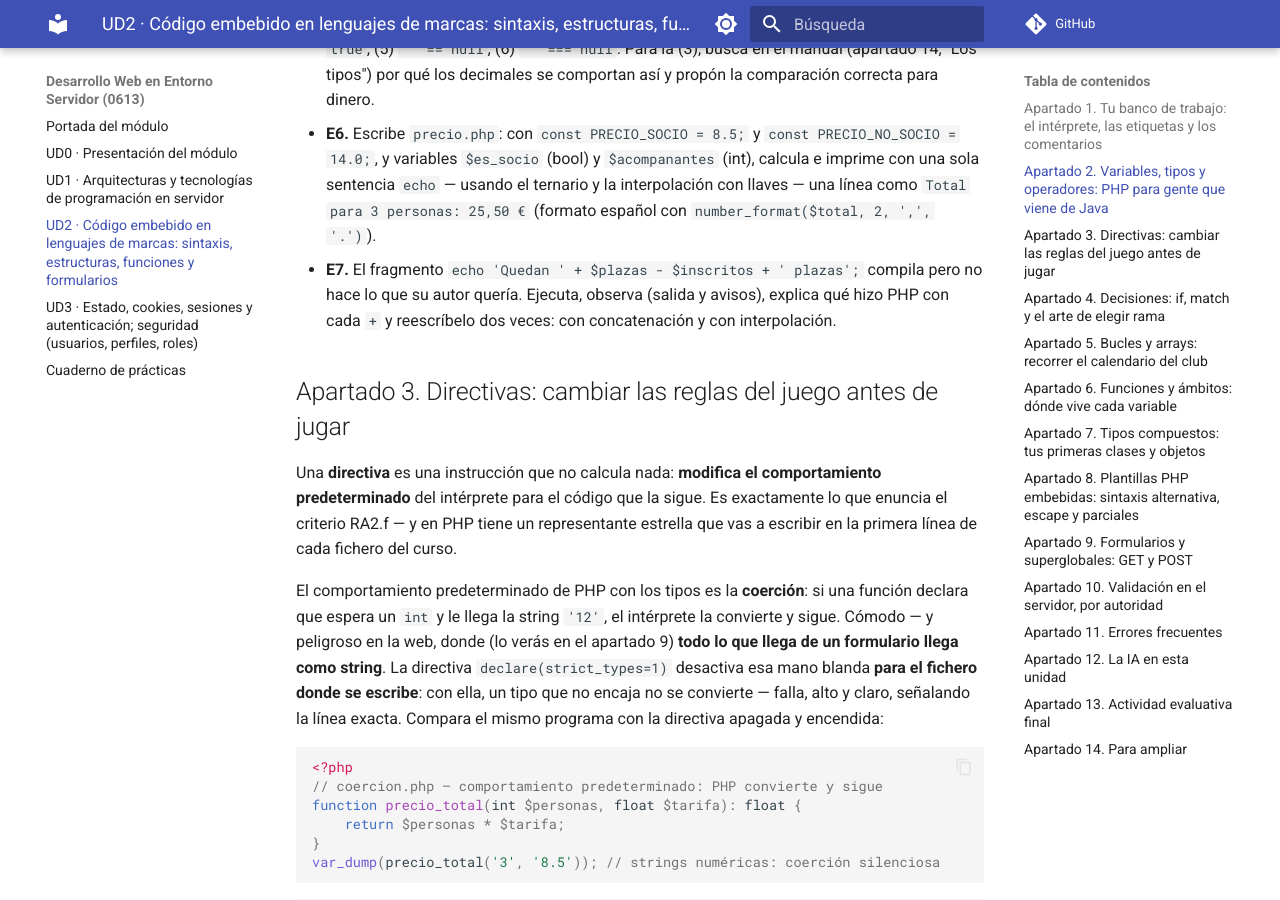
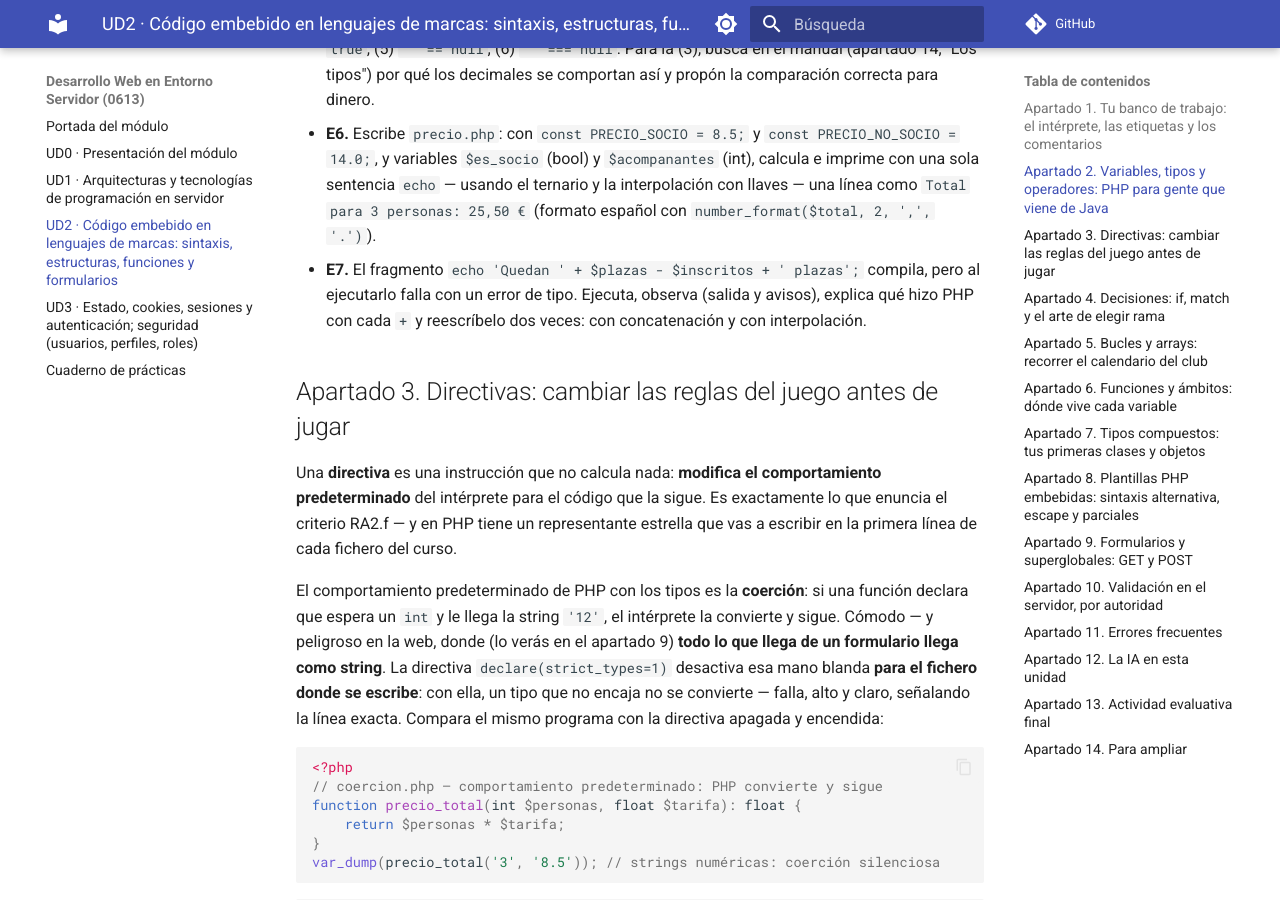
Before and after one commit to codigoRonin/apuntes-daw, an MkDocs documentation site: the page built from docs/desarrollo-web-en-entorno-servidor/ud2-codigo-embebido-php.md, in a window 1280 px wide and 900 px high, scrolled down 7558 px. Built offline with MkDocs 1.6.1 and Material for MkDocs 9.7.7, drawn with Linux system fonts in a browser that asks for light colours; comment, search, counter and statistics services are not loaded.

Commit message:
DWES UD2 · 2: E7, el fragmento falla al ejecutarse con un error de tipo

```diff
--- a/docs/desarrollo-web-en-entorno-servidor/ud2-codigo-embebido-php.md
+++ b/docs/desarrollo-web-en-entorno-servidor/ud2-codigo-embebido-php.md
@@ -201,7 +201,7 @@ echo strlen('Añisclo'), ' / ', mb_strlen('Añisclo'), "\n";
 
 - **E5.** Predice el resultado (`true`/`false`) de cada comparación y verifica después con `var_dump`: (1) `'10' == '1e1'`; (2) `'10' === '1e1'`; (3) `0.1 + 0.2 == 0.3`; (4) `5 == true`; (5) `'' == null`; (6) `'' === null`. Para la (3), busca en el manual (apartado 14, "Los tipos") por qué los decimales se comportan así y propón la comparación correcta para dinero.
 - **E6.** Escribe `precio.php`: con `const PRECIO_SOCIO = 8.5;` y `const PRECIO_NO_SOCIO = 14.0;`, y variables `$es_socio` (bool) y `$acompanantes` (int), calcula e imprime con una sola sentencia `echo` — usando el ternario y la interpolación con llaves — una línea como `Total para 3 personas: 25,50 €` (formato español con `number_format($total, 2, ',', '.')`).
-- **E7.** El fragmento `echo 'Quedan ' + $plazas - $inscritos + ' plazas';` compila pero no hace lo que su autor quería. Ejecuta, observa (salida y avisos), explica qué hizo PHP con cada `+` y reescríbelo dos veces: con concatenación y con interpolación.
+- **E7.** El fragmento `echo 'Quedan ' + $plazas - $inscritos + ' plazas';` compila, pero al ejecutarlo falla con un error de tipo. Ejecuta, observa (salida y avisos), explica qué hizo PHP con cada `+` y reescríbelo dos veces: con concatenación y con interpolación.
 
 <div style="page-break-before: always;"></div>
 
```
